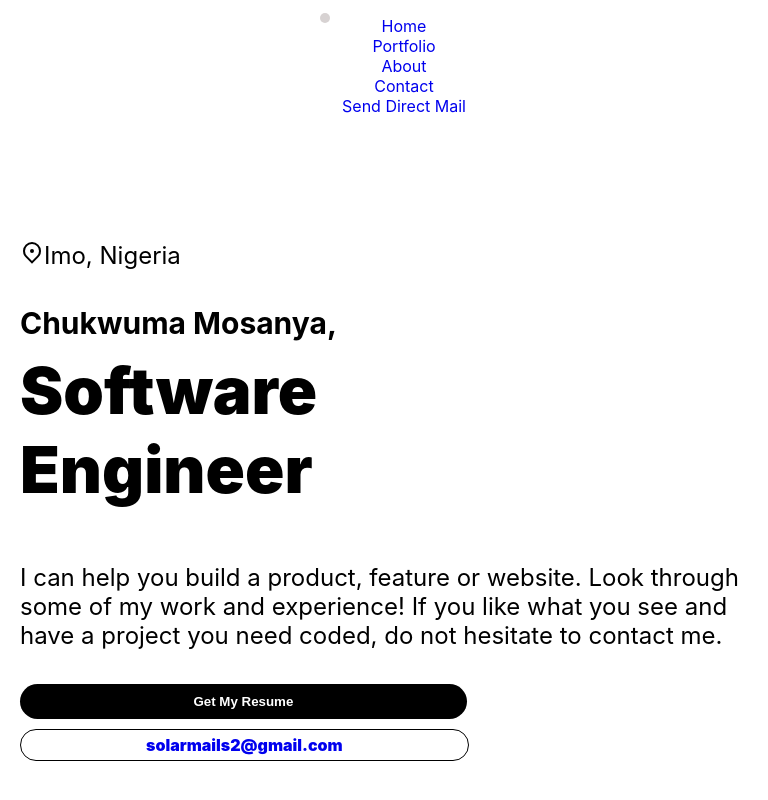
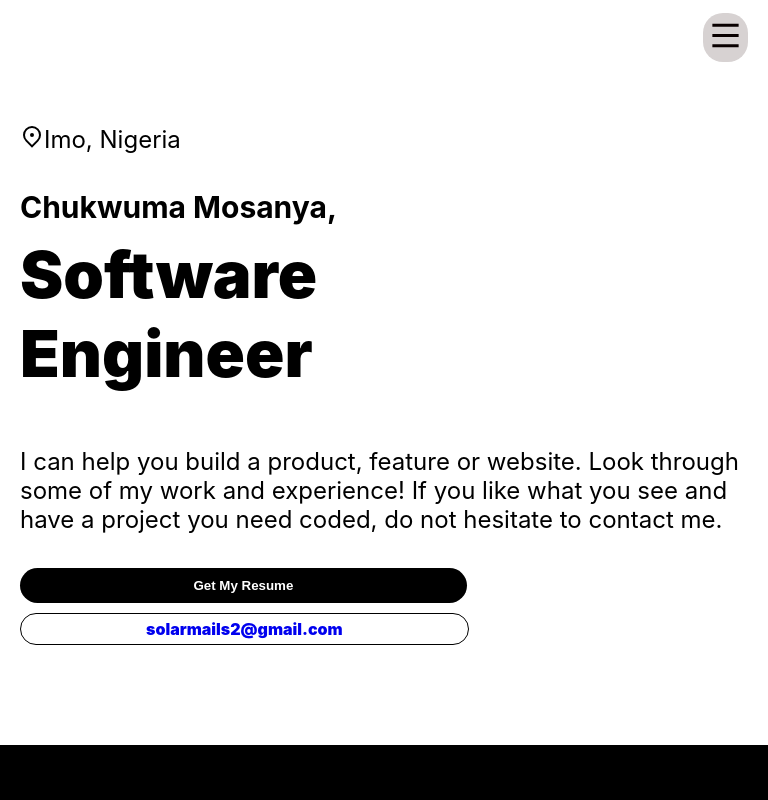
Before and after one commit to blase147/my_portfolio, a React (Create React App) app: page / in a window 768 px wide. Shown: the top 800 px of the page. Built offline with nearby package versions, Linux system fonts and the light colour scheme.

Commit message:
Add desktop responsiveness

```diff
--- a/src/components/navigation-bar/navigationBar.js
+++ b/src/components/navigation-bar/navigationBar.js
@@ -29,7 +29,7 @@ const NavigationBar = () => {
   ];
 
   let menuIcon = null;
-  if (windowWidth <= 320) {
+  if (windowWidth <= 768) {
     menuIcon = isOpen ? (
       <RiCloseLine size={35} onClick={toggleMenu} />
     ) : (
@@ -54,7 +54,7 @@ const NavigationBar = () => {
         )}
       </div>
       <div className="desktop-nav-container">
-        {windowWidth > 320 && (
+        {windowWidth > 768 && (
         <ul className="navigation-menu">
           {navLinks.map(({ url, name }) => (
             <li key={name}>
--- a/src/components/navigation-bar/navigationBar.scss
+++ b/src/components/navigation-bar/navigationBar.scss
@@ -1,7 +1,7 @@
 @import './../scss/config';
 
 .navigation-bar-container {
-  position: absolute;
+  position: fixed;
   margin-top: -80px;
   // width: 80%;
   // background-color: #e00c0c;
@@ -9,7 +9,8 @@
   .menu-icon {
     position: fixed;
     top: 13px;
-    left: 300px;
+    right: 20px;
+    left: -auto;
     padding: 5px;
     background-color: #d7d2d2;
     color: rgb(9, 0, 0);
@@ -50,7 +51,7 @@
 @media (min-width: 768px) and (max-width: 1024px) and (min-resolution: 150dpi) and (orientation: landscape) {
   .desktop-nav-container {
     padding-top: 40px;
-    // background-color: #e61010;
+    background-color: #ffffff;
     align-items: right;
     width: 100%;
     margin: auto;
@@ -63,7 +64,7 @@
       flex-direction: row;
       justify-content: right;
       gap: 20px;
-      padding: 20px;
+      padding: 10px;
       margin-right: 80px;
       padding-top: 0;
       margin-top: 0;
```
